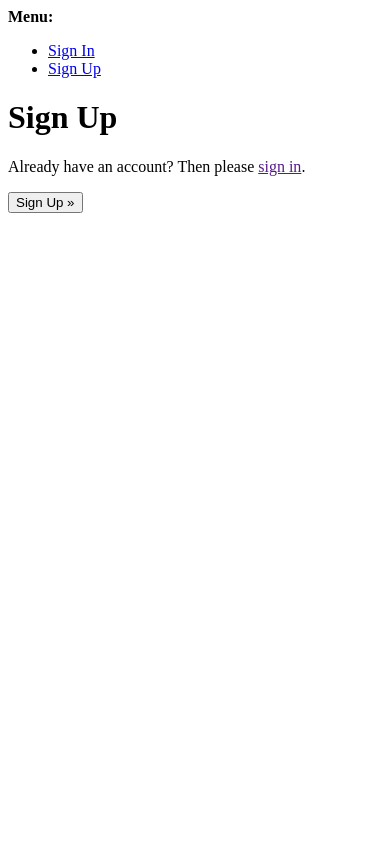
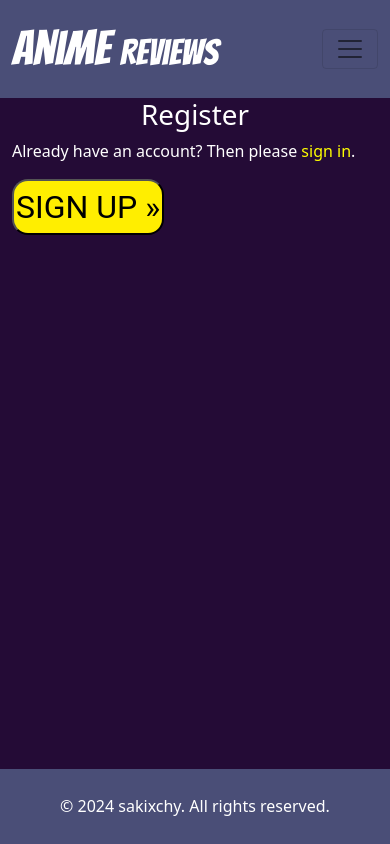
Before and after one commit to sakixchy/anime-reviews, a Django app: template templates/account/signup.html in a window 390 px wide. Run offline with Django 4.2, Linux system fonts and the light colour scheme; the template is opened without the code that fills it: most values are stand-ins (such as "Sample title", 1, 10 or a date in 2020); some libraries are stand-ins or nearby versions.

Commit message:
add styles to signup and reset pass template

```diff
--- a/templates/account/signup.html
+++ b/templates/account/signup.html
@@ -1,21 +1,26 @@
-{% extends "account/base.html" %}
+{% extends "base.html" %}
 
 {% load i18n %}
 
-{% block head_title %}{% trans "Signup" %}{% endblock head_title %}
+{% block title %}{% trans "Register" %}{% endblock title %}
 
 {% block content %}
-<h1>{% trans "Sign Up" %}</h1>
 
-<p>{% blocktrans %}Already have an account? Then please <a href="{{ login_url }}">sign in</a>.{% endblocktrans %}</p>
-
-<form class="signup" id="signup_form" method="post" action="{% url 'account_signup' %}">
+<div class="container">
+  <div class="row justify-content-center">
+      <div class="col-md-6">
+       <h1 class="registration text-center">{% trans "Register" %}</h1>
+       <p class="registration">{% blocktrans %}Already have an account? Then please <a href="{{ login_url }}"
+        style="color: yellow;">sign in</a>.{% endblocktrans %}</p>
+       <form class="signup " style="color: white;"id="signup_form" method="post" action="{% url 'account_signup' %}">
           {% csrf_token %}
           {{ form.as_p }}
           {% if redirect_field_value %}
           <input type="hidden" name="{{ redirect_field_name }}" value="{{ redirect_field_value }}" />
           {% endif %}
-  <button type="submit">{% trans "Sign Up" %} &raquo;</button>
+          <button class="registration-button" type="submit">{% trans "Sign Up" %} &raquo;</button>
       </form>
+  </div>
+</div>
 
 {% endblock content %}
```
Also changed, not shown: templates/account/password_reset.html (+13 -10 lines). Lines whose indentation alone changed are shown as unchanged.
